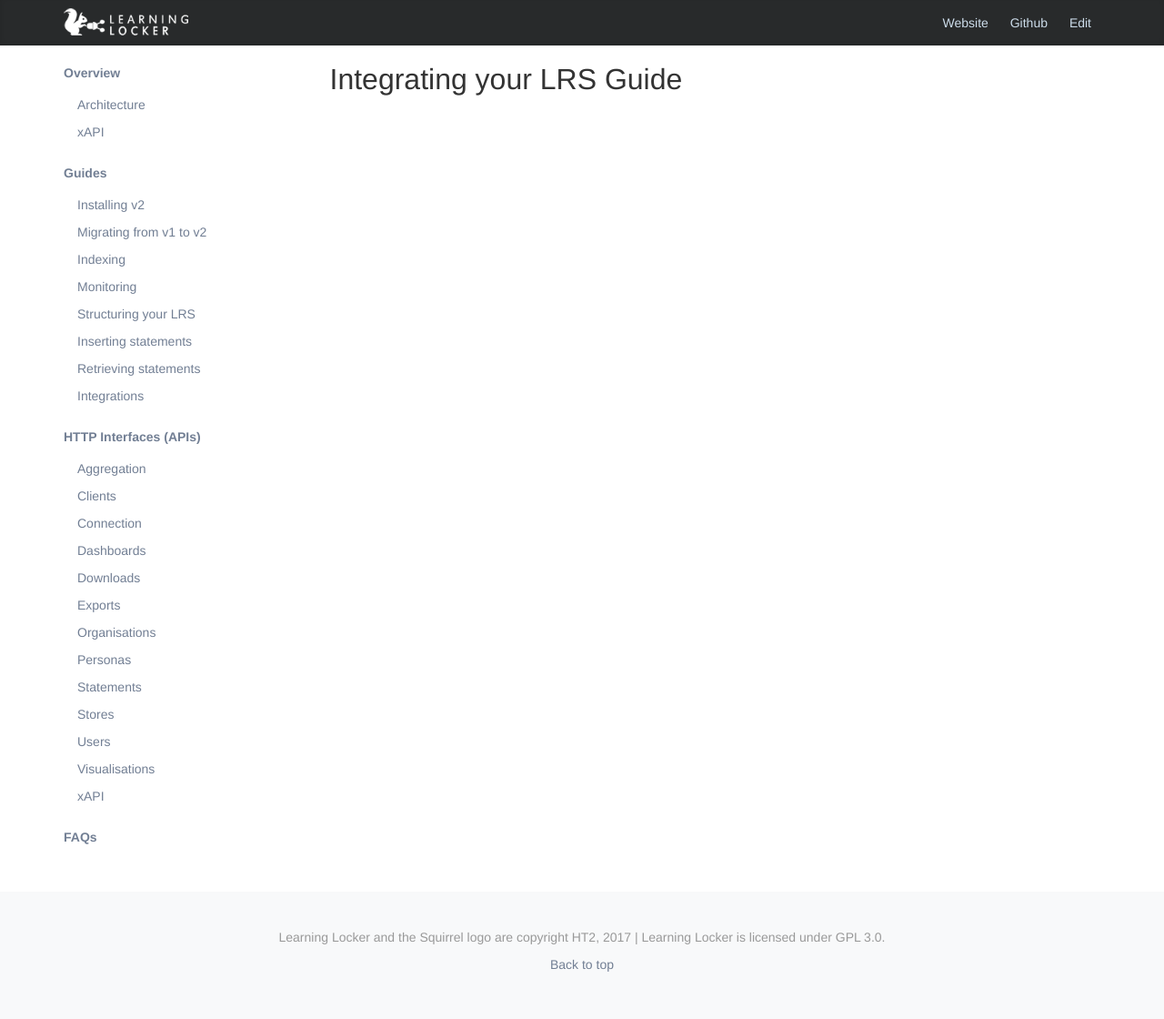
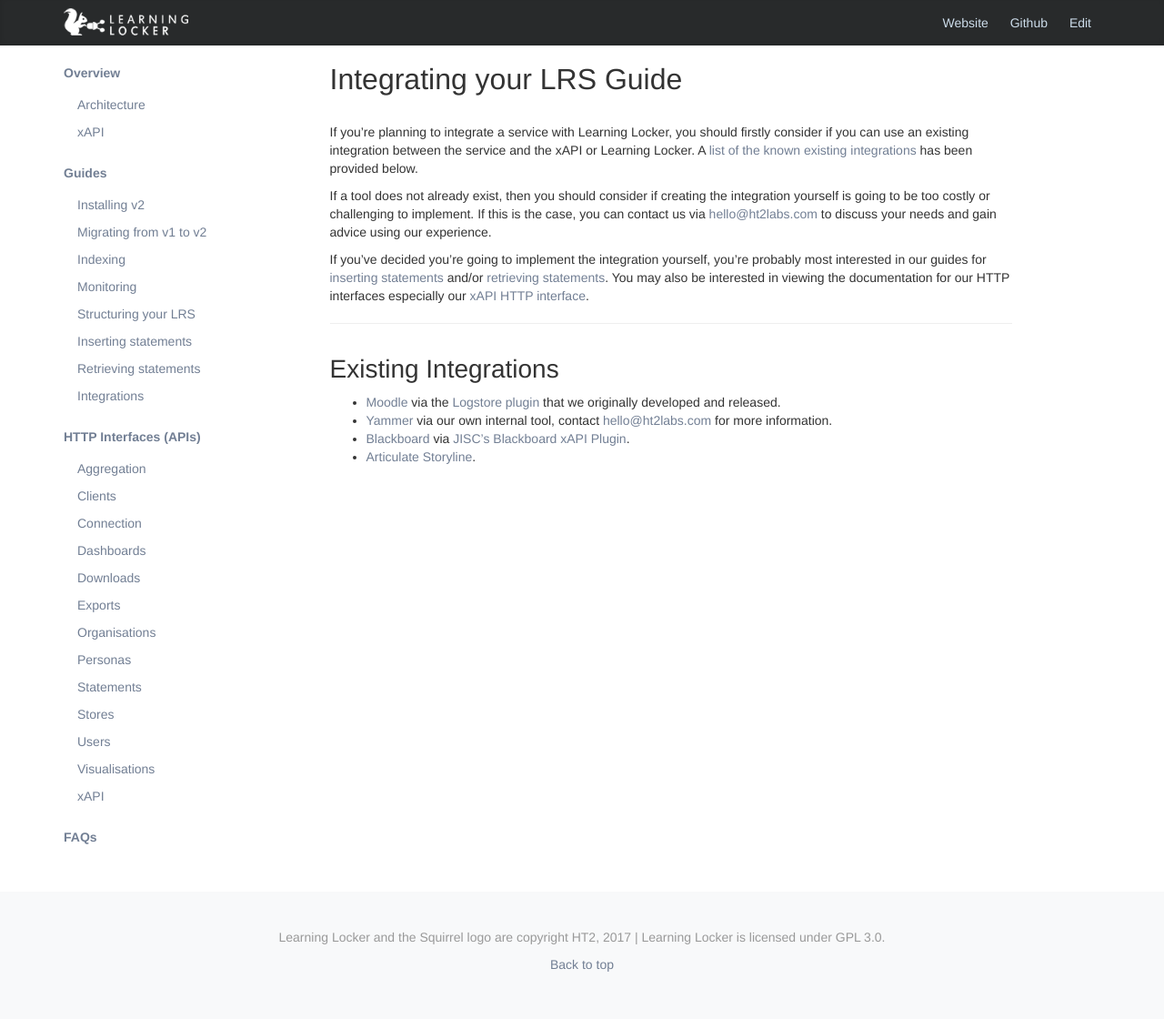
Before and after one commit to LearningLocker/docs, a Jekyll site: the page built from src/guides-integrating.md, in a window 1280 px wide. Shown: the whole page at 91% size. Built offline with Jekyll 4.4.1, drawn with Linux system fonts in a browser that asks for light colours; nearby versions of some CDN libraries; our own code applies the rules of GitHub Pages for plain Markdown files.

Commit message:
Adds integration docs.

```diff
--- a/src/guides-integrating.md
+++ b/src/guides-integrating.md
@@ -2,3 +2,14 @@
 ---
 
 # Integrating your LRS Guide
+If you're planning to integrate a service with Learning Locker, you should firstly consider if you can use an existing integration between the service and the xAPI or Learning Locker. A [list of the known existing integrations](#existing-integrations) has been provided below.
+
+If a tool does not already exist, then you should consider if creating the integration yourself is going to be too costly or challenging to implement. If this is the case, you can contact us via [hello@ht2labs.com](mailto:hello@ht2labs.com) to discuss your needs and gain advice using our experience.
+
+If you've decided you're going to implement the integration yourself, you're probably most interested in our guides for [inserting statements](../guides-inserting) and/or [retrieving statements](../guides-retrieving). You may also be interested in viewing the documentation for our HTTP interfaces especially our [xAPI HTTP interface](../http-xapi).
+
+## Existing Integrations
+- [Moodle](https://moodle.org/) via the [Logstore plugin](https://moodle.org/plugins/logstore_xapi) that we originally developed and released.
+- [Yammer](https://www.yammer.com/) via our own internal tool, contact [hello@ht2labs.com](mailto:hello@ht2labs.com) for more information.
+- [Blackboard](http://www.blackboard.com/learning-management-system/blackboard-learn.aspx) via [JISC's Blackboard xAPI Plugin](https://github.com/jiscdev/blackboard-xapi-plugin/wiki).
+- [Articulate Storyline](https://community.articulate.com/articles/introduction-to-the-tin-can-api-aka-xapi).
```
